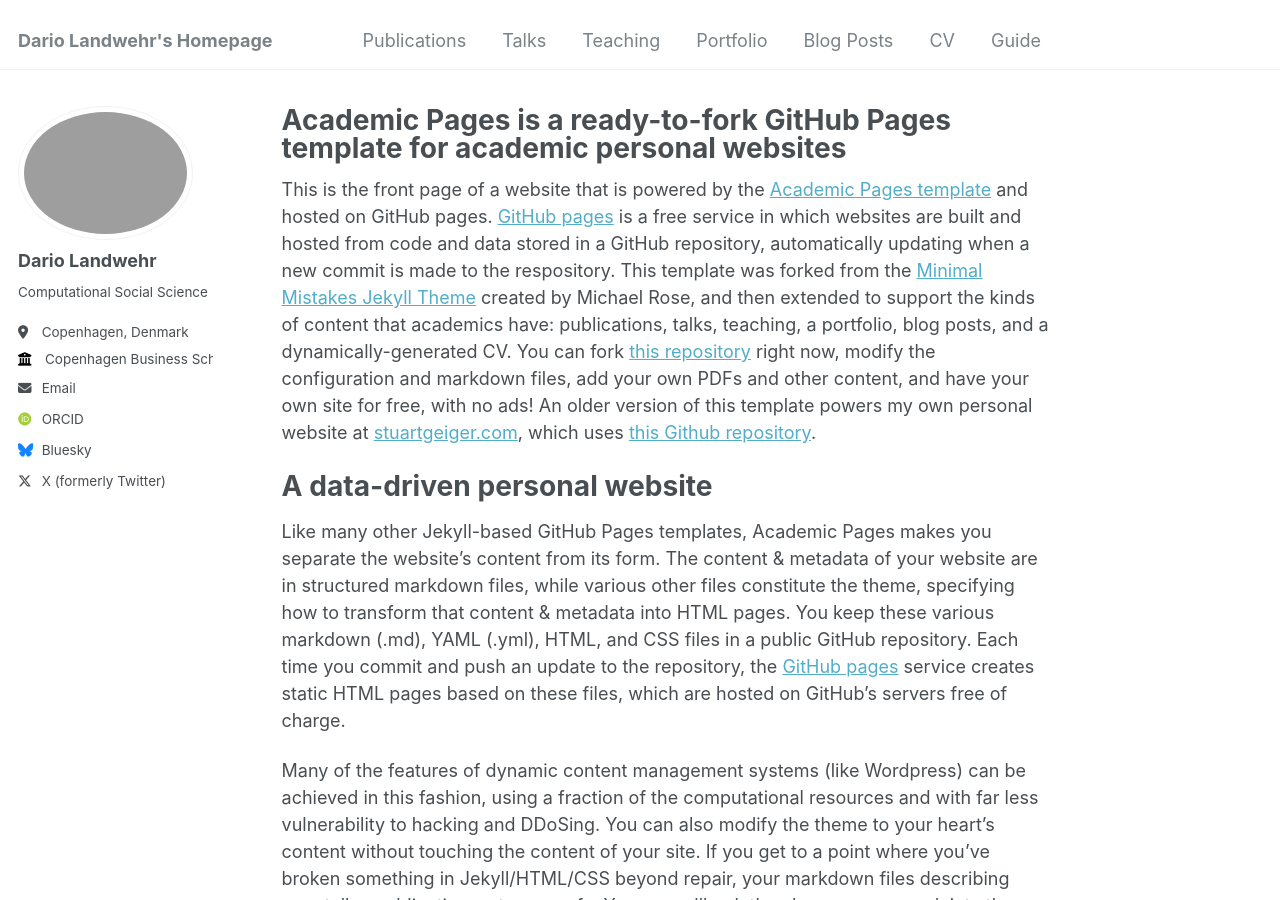
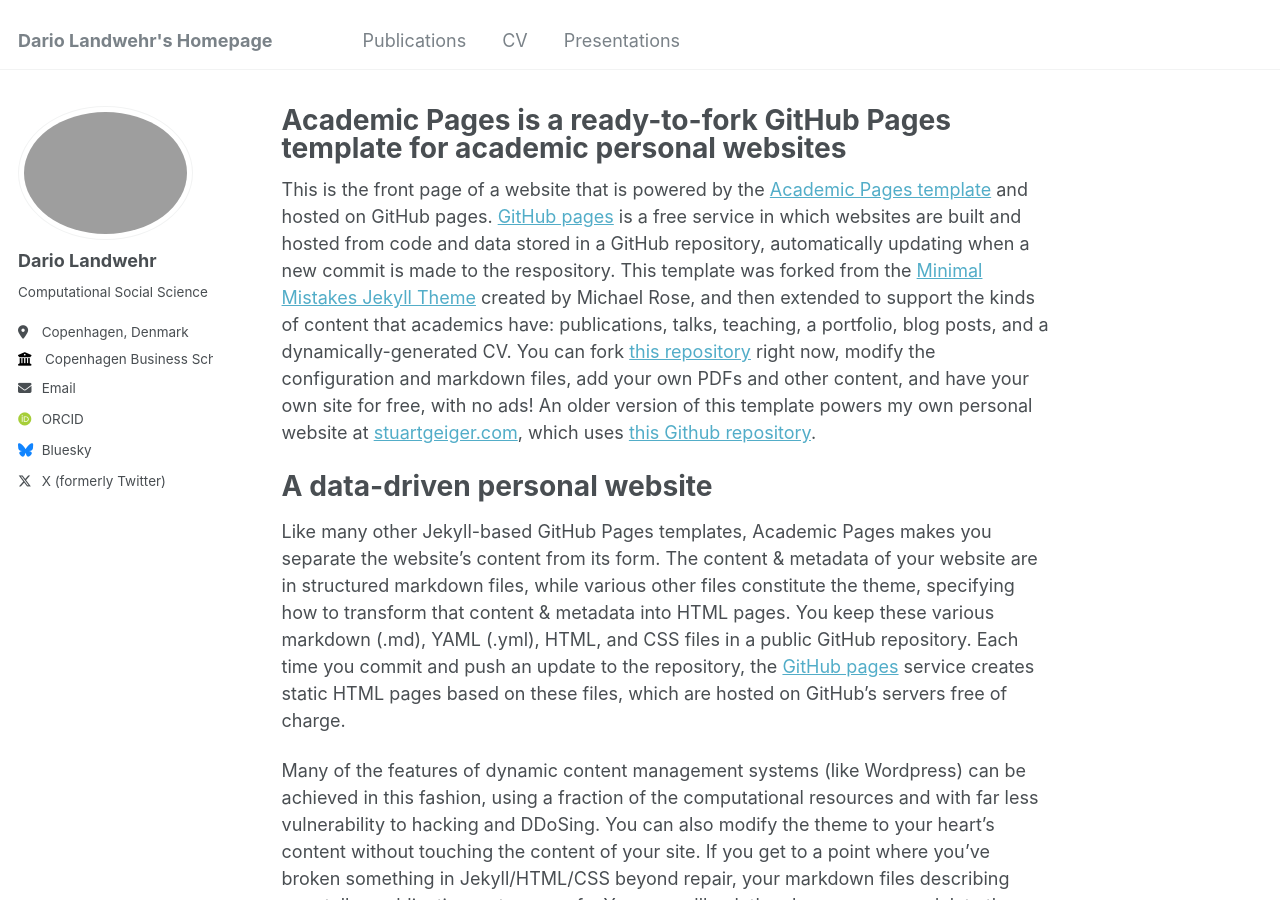
Before and after one commit to DarioLandwehr/DarioLandwehr.github.io, a Jekyll site: the page built from _pages/about.md, in a window 1280 px wide and 900 px high. Built offline with Jekyll 4.4.1, drawn with Linux system fonts in a browser that asks for light colours; some web fonts are replaced; part of the change alters nothing that is shown.

Commit message:
Update navigation.yml

```diff
--- a/_data/navigation.yml
+++ b/_data/navigation.yml
@@ -8,20 +8,20 @@ main:
   - title: "Publications"
     url: /publications/
 
-  - title: "Talks"
-    url: /talks/
-
-  - title: "Teaching"
-    url: /teaching/
-
-  - title: "Portfolio"
-    url: /portfolio/
-
-  - title: "Blog Posts"
-    url: /year-archive/
-
   - title: "CV"
     url: /cv/
 
-  - title: "Guide"
-    url: /markdown/
+  - title: "Presentations"
+    url: /presentations/
+
+  # - title: "Teaching"
+  #   url: /teaching/
+
+  # - title: "Portfolio"
+  #   url: /portfolio/
+
+  # - title: "Blog Posts"
+  #   url: /year-archive/
+
+  # - title: "Guide"
+  #   url: /markdown/
```
